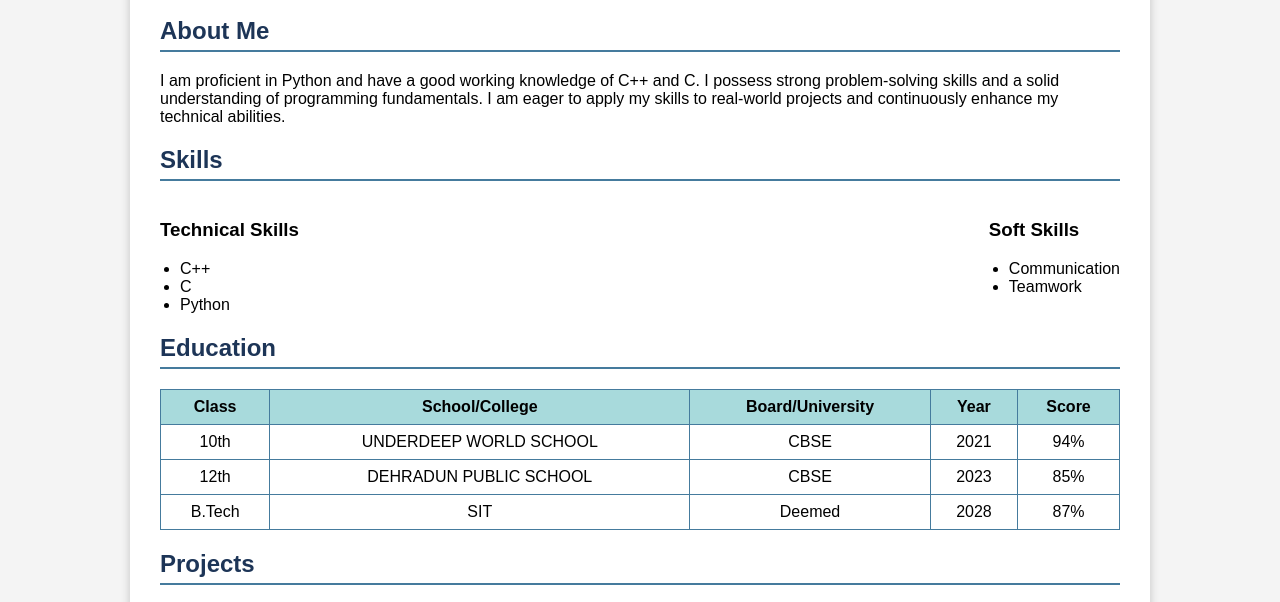
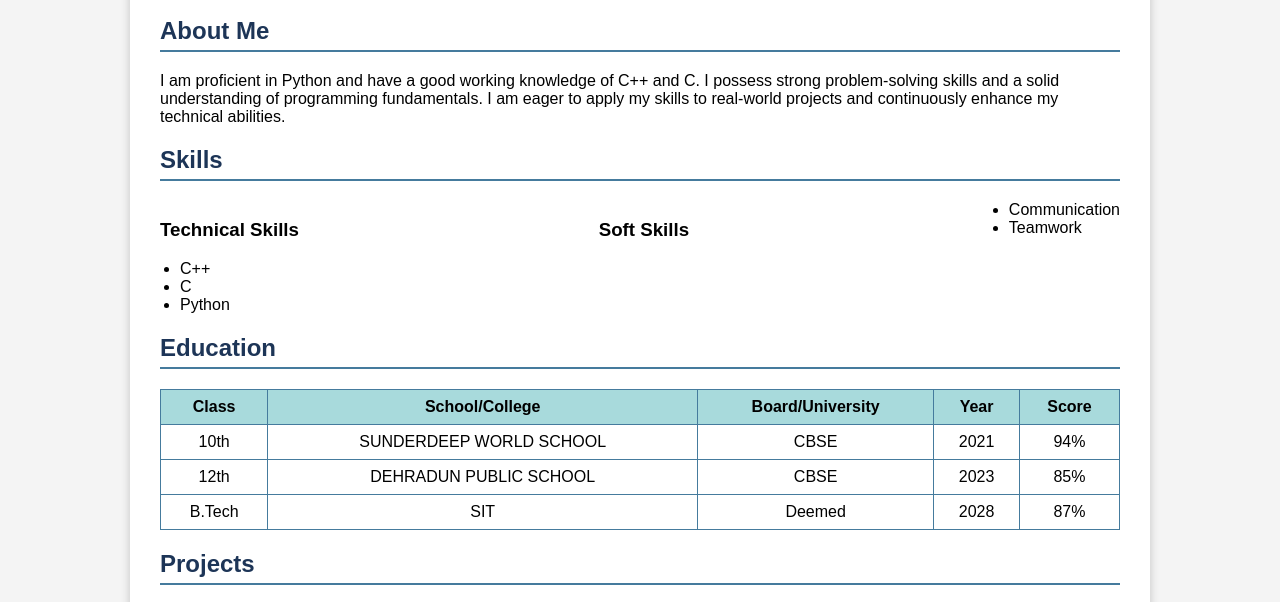
Before and after one commit to devxyash18/yash-chaudhary, a plain HTML site: page index.html in a window 1280 px wide. Shown: the part 149-751 px from the top of the page. Drawn offline with Linux system fonts and the light colour scheme.

Commit message:
Update index.html

```diff
--- a/index.html
+++ b/index.html
@@ -33,13 +33,11 @@
                     <li>Python</li>
                 </ul>
             </div>
-            <div>
                 <h3>Soft Skills</h3>
                 <ul>
                     <li>Communication</li>
                     <li>Teamwork</li>
                 </ul>
-            </div>
         </div>
     </section>
 
@@ -55,7 +53,7 @@
             </tr>
             <tr>
                 <td>10th</td>
-                <td>UNDERDEEP WORLD SCHOOL</td>
+                <td>SUNDERDEEP WORLD SCHOOL</td>
                 <td>CBSE</td>
                 <td>2021</td>
                 <td>94%</td>
```
